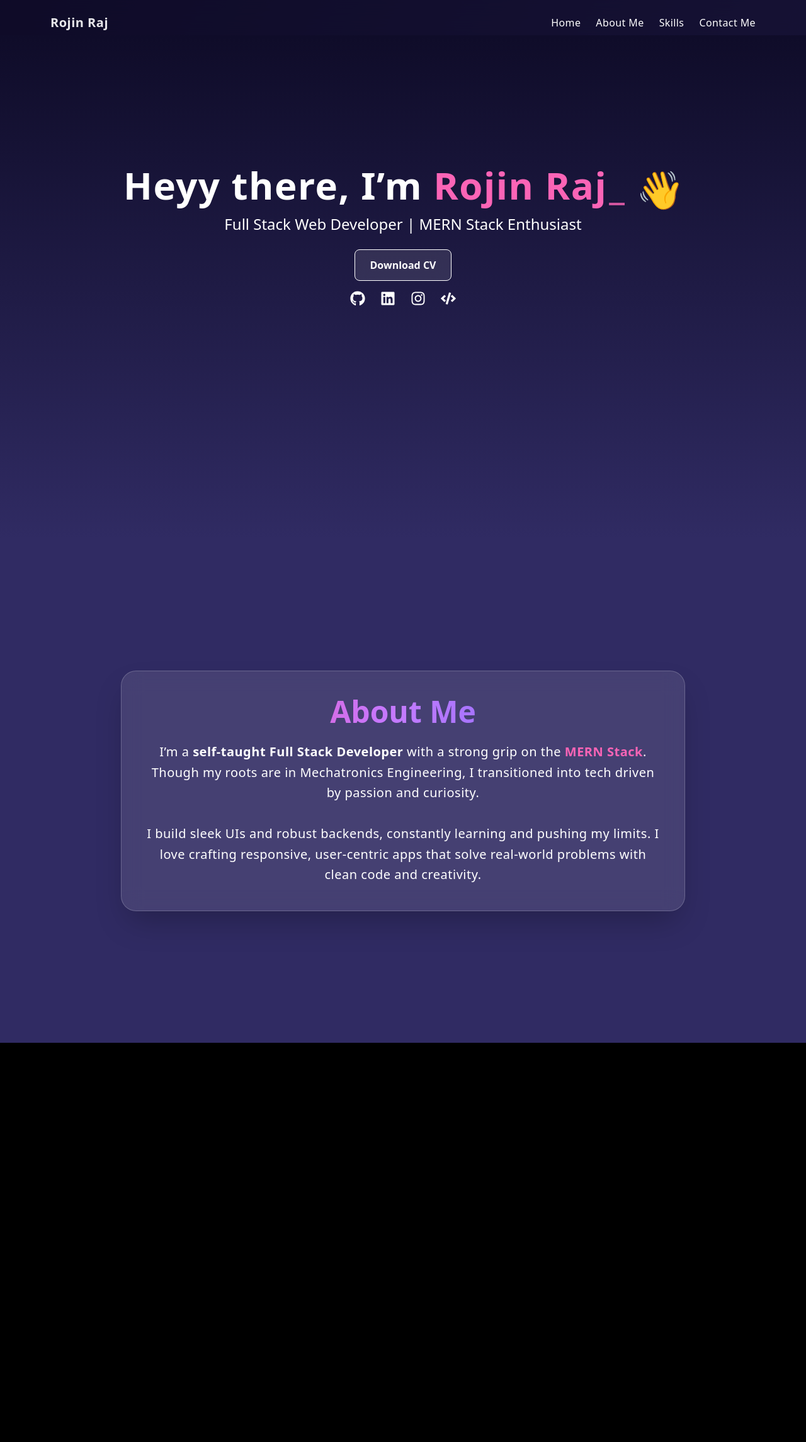
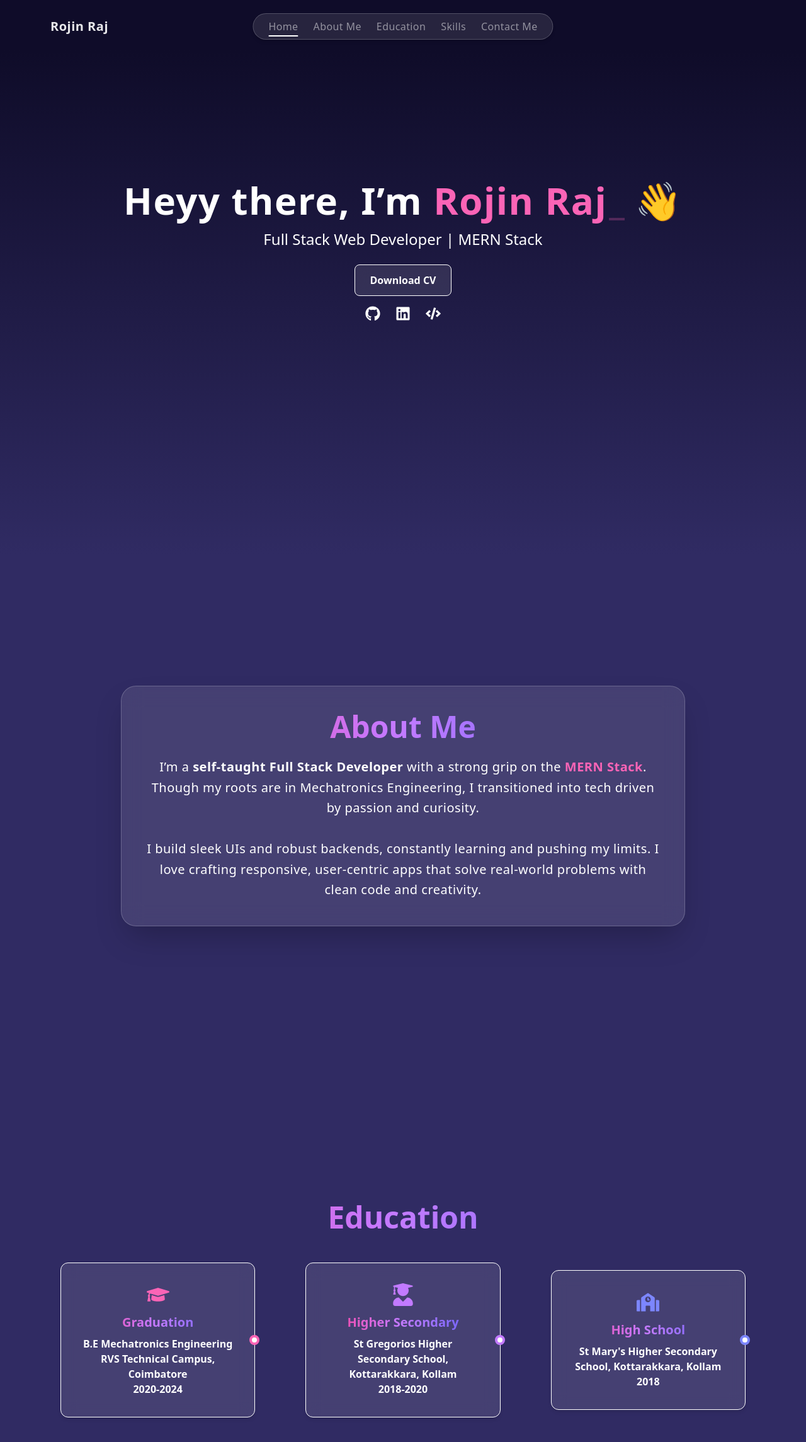
Before and after one commit to rojinraj641/Portfolio, a React (Vite) app in the folder frontend/: page /home in a window 1280 px wide. Shown: the top 2290 px of the page at 63% size. Before the commit the page ends 1656 px from the top, so only its background shows below. Built offline with nearby package versions, Linux system fonts and the light colour scheme.

Commit message:
Education section added, Navbar changed

```diff
--- a/frontend/src/Components/AboutMe.jsx
+++ b/frontend/src/Components/AboutMe.jsx
@@ -2,12 +2,14 @@ import { motion } from "framer-motion";
 
 const AboutMe = () => {
   return (
-    <section className="min-h-screen flex items-center justify-center bg-[#302b63] px-4 sm:px-6 md:px-10 py-16 sm:py-24">
+    <section
+    id="aboutme"
+     className="min-h-screen flex flex-col items-center justify-center bg-[#302b63] px-4 sm:px-6 md:px-10 py-16 sm:py-24">
       <motion.div
         className="w-full max-w-4xl bg-white/10 backdrop-blur-lg border border-white/20 rounded-3xl shadow-2xl p-6 sm:p-10 text-white text-center"
         initial={{ opacity: 0, y: 60 }}
         whileInView={{ opacity: 1, y: 0 }}
-        transition={{ duration: 0.8, ease: "easeOut" }}
+        transition={{ duration: 1, ease: "easeOut" }}
         viewport={{ once: true }}
       >
         {/* Title */}
--- /dev/null
+++ b/frontend/src/Components/Education.jsx
@@ -0,0 +1,94 @@
+import { motion } from "framer-motion";
+import { FaGraduationCap, FaUserGraduate, FaSchool } from "react-icons/fa";
+
+const fadeInLeft = {
+  hidden: { opacity: 0, x: -100 },
+  show: {
+    opacity: 1,
+    x: 0,
+    transition: { duration: 0.6 }
+  }
+};
+
+const fadeInRight = {
+  hidden: { opacity: 0, x: 100 },
+  show: {
+    opacity: 1,
+    x: 0,
+    transition: { duration: 0.6 }
+  }
+};
+
+const Education = () => {
+  return (
+    <section
+      id="education"
+      className="min-h-screen flex items-center justify-center px-4 md:px-12 lg:px-24 py-24 bg-[#302b63] snap-y snap-mandatory overflow-y-auto"
+    >
+      <div className="w-full max-w-6xl">
+        <h1 className="text-3xl sm:text-4xl md:text-5xl font-bold text-center mb-12 bg-gradient-to-r from-pink-500 via-purple-400 to-indigo-500 text-transparent bg-clip-text">
+          Education
+        </h1>
+        <div className="relative flex flex-col md:flex-row md:justify-between items-center gap-20">
+          {/* Graduation */}
+          <motion.div
+            variants={fadeInLeft}
+            initial="hidden"
+            whileInView="show"
+            viewport={{ once: false, amount: 0.3 }}
+            className="relative w-full md:w-5/12 bg-white/10 backdrop-blur-md p-8 rounded-xl shadow-md text-center border hover:shadow-[0_0_20px_5px_rgba(255,255,255,0.2)] transition-shadow duration-300"
+          >
+            <FaGraduationCap className="text-4xl text-pink-400 mb-3 mx-auto" />
+            <p className="text-xl font-bold bg-gradient-to-r from-pink-500 via-purple-400 to-indigo-500 bg-clip-text text-transparent mb-2">
+              Graduation
+            </p>
+            <p className="font-semibold">B.E Mechatronics Engineering</p>
+            <p className="font-semibold">RVS Technical Campus, Coimbatore</p>
+            <p className="font-semibold">2020-2024</p>
+            <div className="hidden md:block absolute w-4 h-4 bg-white border-4 border-pink-400 rounded-full left-full -translate-x-1/2 top-1/2 transform -translate-y-1/2"></div>
+          </motion.div>
+
+          {/* Higher Secondary */}
+          <motion.div
+            variants={fadeInRight}
+            initial="hidden"
+            whileInView="show"
+            viewport={{ once: false, amount: 0.3 }}
+            className="relative w-full md:w-5/12 bg-white/10 backdrop-blur-md p-8 rounded-xl shadow-md text-center border hover:shadow-[0_0_20px_5px_rgba(255,255,255,0.2)] transition-shadow duration-300"
+          >
+            <FaUserGraduate className="text-4xl text-purple-400 mb-3 mx-auto" />
+            <p className="text-xl font-bold bg-gradient-to-r from-pink-500 via-purple-400 to-indigo-500 bg-clip-text text-transparent mb-2">
+              Higher Secondary
+            </p>
+            <p className="font-semibold">
+              St Gregorios Higher Secondary School, Kottarakkara, Kollam
+            </p>
+            <p className="font-semibold">2018-2020</p>
+            <div className="hidden md:block absolute w-4 h-4 bg-white border-4 border-purple-400 rounded-full left-full -translate-x-1/2 top-1/2 transform -translate-y-1/2"></div>
+          </motion.div>
+
+          {/* High School */}
+          <motion.div
+            variants={fadeInLeft}
+            initial="hidden"
+            whileInView="show"
+            viewport={{ once: false, amount: 0.3 }}
+            className="relative w-full md:w-5/12 bg-white/10 backdrop-blur-md p-8 rounded-xl shadow-md text-center border hover:shadow-[0_0_20px_5px_rgba(255,255,255,0.2)] transition-shadow duration-300"
+          >
+            <FaSchool className="text-4xl text-indigo-400 mb-3 mx-auto" />
+            <p className="text-xl font-bold bg-gradient-to-r from-pink-500 via-purple-400 to-indigo-500 bg-clip-text text-transparent mb-2">
+              High School
+            </p>
+            <p className="font-semibold">
+              St Mary's Higher Secondary School, Kottarakkara, Kollam
+            </p>
+            <p className="font-semibold">2018</p>
+            <div className="hidden md:block absolute w-4 h-4 bg-white border-4 border-indigo-400 rounded-full left-full -translate-x-1/2 top-1/2 transform -translate-y-1/2"></div>
+          </motion.div>
+        </div>
+      </div>
+    </section>
+  );
+};
+
+export default Education;
--- a/frontend/src/Components/HomePage.jsx
+++ b/frontend/src/Components/HomePage.jsx
@@ -3,13 +3,14 @@ import { Typewriter } from "react-simple-typewriter";
 import {
     FaGithub,
     FaLinkedin,
-    FaInstagram,
     FaCode,
 } from "react-icons/fa";
 
 const HomePage = () => {
     return (
-        <div className="min-h-screen pt-20 bg-gradient-to-b from-[#0f0c29] to-[#302b63]  text-white">
+        <section
+        id="home"
+        className="min-h-screen pt-20 bg-gradient-to-b from-[#0f0c29] to-[#302b63]  text-white">
             <motion.div
                 className="flex flex-col items-center justify-center text-center px-4 py-16 md:py-32"
                 initial={{ opacity: 0, y: 50 }}
@@ -51,7 +52,7 @@ const HomePage = () => {
                     animate={{ opacity: 1, y: 0 }}
                     transition={{ delay: 0.6, duration: 0.8 }}
                 >
-                    Full Stack Web Developer | MERN Stack Enthusiast
+                    Full Stack Web Developer | MERN Stack
                 </motion.p>
 
                 {/* Button */}
@@ -80,7 +81,7 @@ const HomePage = () => {
                         <FaGithub />
                     </a>
                     <a
-                        href="https://linkedin.com/in/yourusername"
+                        href="https://www.linkedin.com/in/rojin-raj-22025229b/"
                         target="_blank"
                         rel="noopener noreferrer"
                         className="text-white text-2xl hover:text-blue-400 transition duration-300"
@@ -88,15 +89,7 @@ const HomePage = () => {
                         <FaLinkedin />
                     </a>
                     <a
-                        href="https://www.instagram.com/yourusername"
-                        target="_blank"
-                        rel="noopener noreferrer"
-                        className="text-white text-2xl hover:text-pink-500 transition duration-300"
-                    >
-                        <FaInstagram />
-                    </a>
-                    <a
-                        href="https://leetcode.com/yourusername"
+                        href="https://leetcode.com/u/rojin_raj96/"
                         target="_blank"
                         rel="noopener noreferrer"
                         className="text-white text-2xl hover:text-yellow-400 transition duration-300"
@@ -105,7 +98,7 @@ const HomePage = () => {
                     </a>
                 </motion.div>
             </motion.div>
-        </div>
+        </section>
     )
 }
 
--- a/frontend/src/Components/Navbar.jsx
+++ b/frontend/src/Components/Navbar.jsx
@@ -1,49 +1,103 @@
 import { useEffect, useState } from "react";
-import { Menu, X } from "lucide-react"; // icon library - make sure you have `lucide-react` installed
+import { Menu, X } from "lucide-react";
 
 const Navbar = () => {
   const [mounted, setMounted] = useState(false);
   const [menuOpen, setMenuOpen] = useState(false);
+  const [activeSection, setActiveSection] = useState("");
+
+  const navItems = ["Home", "About Me", "Education", "Skills", "Contact Me"];
 
   useEffect(() => {
     setMounted(true);
+    const sectionObserver = new IntersectionObserver(
+      (entries) => {
+        let mostVisibleSection = null;
+        let maxRatio = 0;
+
+        entries.forEach((entry) => {
+          if (entry.intersectionRatio > maxRatio) {
+            maxRatio = entry.intersectionRatio;
+            mostVisibleSection = entry.target;
+          }
+        });
+
+        if (mostVisibleSection) {
+          setActiveSection(mostVisibleSection.id);
+        }
+      },
+      {
+        root: null,
+        rootMargin: "0px",
+        threshold: Array.from({ length: 101 }, (_, i) => i / 100),
+      }
+    );
+
+    const sections = document.querySelectorAll("section[id]");
+    sections.forEach((section) => sectionObserver.observe(section));
+
+    const handleScroll = () => {
+      if (window.scrollY > 10) {
+        document.getElementById("navbar").classList.add("bg-transparent");
+        document.getElementById("navbar").classList.remove("bg-[#0f0c29]");
+      } else {
+        document.getElementById("navbar").classList.add("bg-[#0f0c29]");
+        document.getElementById("navbar").classList.remove("bg-transparent");
+      }
+    };
+
+    window.addEventListener("scroll", handleScroll);
+
+    return () => {
+      sections.forEach((section) => sectionObserver.unobserve(section));
+      window.removeEventListener("scroll", handleScroll);
+    };
   }, []);
 
-  const navItems = ["Home", "About Me", "Skills", "Contact Me"];
-
-  const toggleMenu = () => {
-    setMenuOpen(!menuOpen);
-  };
+  const toggleMenu = () => setMenuOpen(!menuOpen);
 
   return (
-    <nav className="w-full sticky top-0 z-50 bg-[#0f0c29]/80 backdrop-blur-md px-10 sm:px-6 md:px-12 lg:px-20 pt-4">
+    <nav
+      id="navbar"
+      className="w-full sticky top-0 z-50 bg-[#0f0c29] backdrop-blur-md p-6 pt-7 md:px-12 lg:px-20 pt-4 transition-colors duration-100">
       <div
-        className={`flex items-center justify-between transition-all duration-700 ${
-          mounted ? "translate-y-0 opacity-100" : "translate-y-10 opacity-0"
+        className={`flex items-center justify-between transition-all duration-700 ${mounted ? "translate-y-0 opacity-100" : "translate-y-10 opacity-0"
           }`}
       >
-        {/* Logo or Name */}
-        <div className="text-white/90 text-xl font-bold tracking-wide">
-          Rojin Raj
+        {/* Logo */}
+        <div className="text-white/90 text-xl font-bold tracking-wide">Rojin Raj</div>
+
+        {/* Desktop Centered Menu */}
+        <div className="hidden md:flex absolute left-1/2 -translate-x-1/2 gap-6 bg-white/10 px-6 py-2 rounded-full shadow-md border border-white/20">
+          {navItems.map((text, i) => {
+            const id = text.toLowerCase().replace(/\s/g, "");
+            const isActive = activeSection === id;
+
+            return (
+              <a
+                key={i}
+                href={`#${id}`}
+                className="relative group text-white font-medium tracking-wide text-base transition-all duration-300"
+              >
+                <span className="block bg-white/50 bg-clip-text text-transparent">
+                  {text}
+                </span>
+                <span
+                  className={`
+                    absolute left-0 -bottom-1 w-full h-[2px] bg-white
+                    transition-transform duration-300 origin-left rounded
+                    ${isActive
+                      ? "scale-x-100"
+                      : "scale-x-0 group-hover:scale-x-100"
+                    }
+                  `}
+                />
+              </a>
+            );
+          })}
         </div>
 
-        {/* Desktop Menu */}
-        <div className="hidden md:flex gap-6 py-2">
-          {navItems.map((text, i) => (
-            <a
-              key={i}
-              href={`#${text.toLowerCase().replace(/\s/g, "")}`}
-              className="relative group text-white font-medium tracking-wide text-base transition-transform duration-300 hover:scale-105"
-            >
-              <span className="block bg-white bg-clip-text text-transparent">
-                {text}
-              </span>
-              <span className="absolute left-0 -bottom-1 w-full h-[2px] bg-white scale-x-0 group-hover:scale-x-100 transition-transform duration-300 origin-left rounded"></span>
-            </a>
-          ))}
-        </div>
-
-        {/* Hamburger Icon */}
+        {/* Mobile Menu Button */}
         <div className="md:hidden">
           <button onClick={toggleMenu} aria-label="Toggle Menu">
             {menuOpen ? (
@@ -55,19 +109,25 @@ const Navbar = () => {
         </div>
       </div>
 
-      {/* Mobile Menu */}
+      {/* Mobile Menu Dropdown */}
       {menuOpen && (
         <div className="md:hidden mt-4 flex flex-col gap-4 bg-white/10 rounded-xl px-4 py-4 shadow-lg border border-white/20">
-          {navItems.map((text, i) => (
+          {navItems.map((text, i) => {
+            const id = text.toLowerCase().replace(/\s/g, "");
+            const isActive = activeSection === id;
+
+            return (
               <a
                 key={i}
-              href={`#${text.toLowerCase().replace(/\s/g, "")}`}
-              className="text-white text-base font-medium tracking-wide transition duration-300 hover:text-pink-400"
+                href={`#${id}`}
                 onClick={() => setMenuOpen(false)}
+                className={`text-white text-base font-medium tracking-wide transition duration-300 hover:text-pink-400 ${isActive ? "underline underline-offset-4" : ""
+                  }`}
               >
                 {text}
               </a>
-          ))}
+            );
+          })}
         </div>
       )}
     </nav>
--- a/frontend/src/Page/Home.jsx
+++ b/frontend/src/Page/Home.jsx
@@ -1,7 +1,7 @@
 import Navbar from "../Components/Navbar";
 import AboutMe from "../Components/AboutMe";
-import HomePage from "../Components/HomePage"
-
+import HomePage from "../Components/HomePage";
+import Education from "../Components/Education";
 const Home = () => {
 
   return (
@@ -9,6 +9,7 @@ const Home = () => {
       <Navbar />
       <HomePage/>
       <AboutMe />
+      <Education />
     </div>
   );
 };
```
Lines whose indentation alone changed are shown as unchanged.
